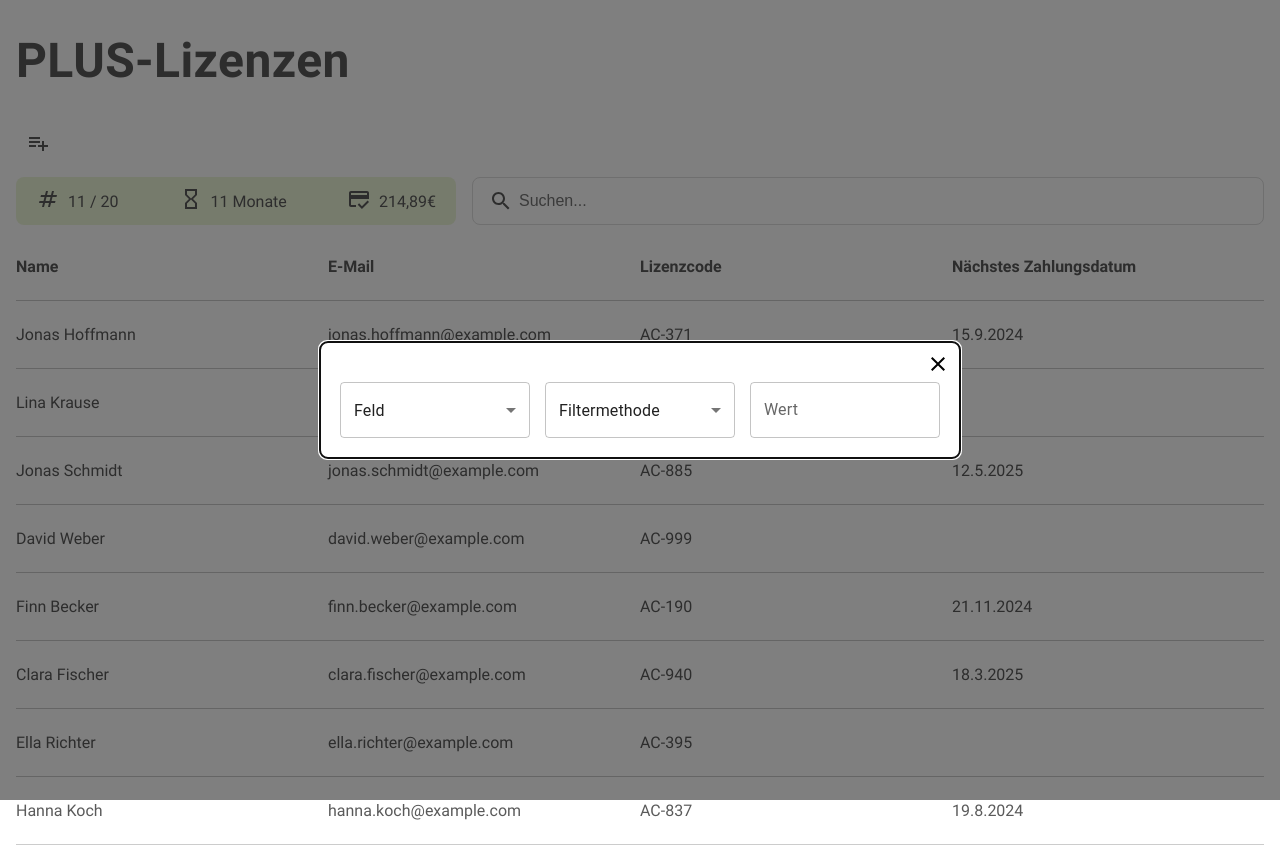
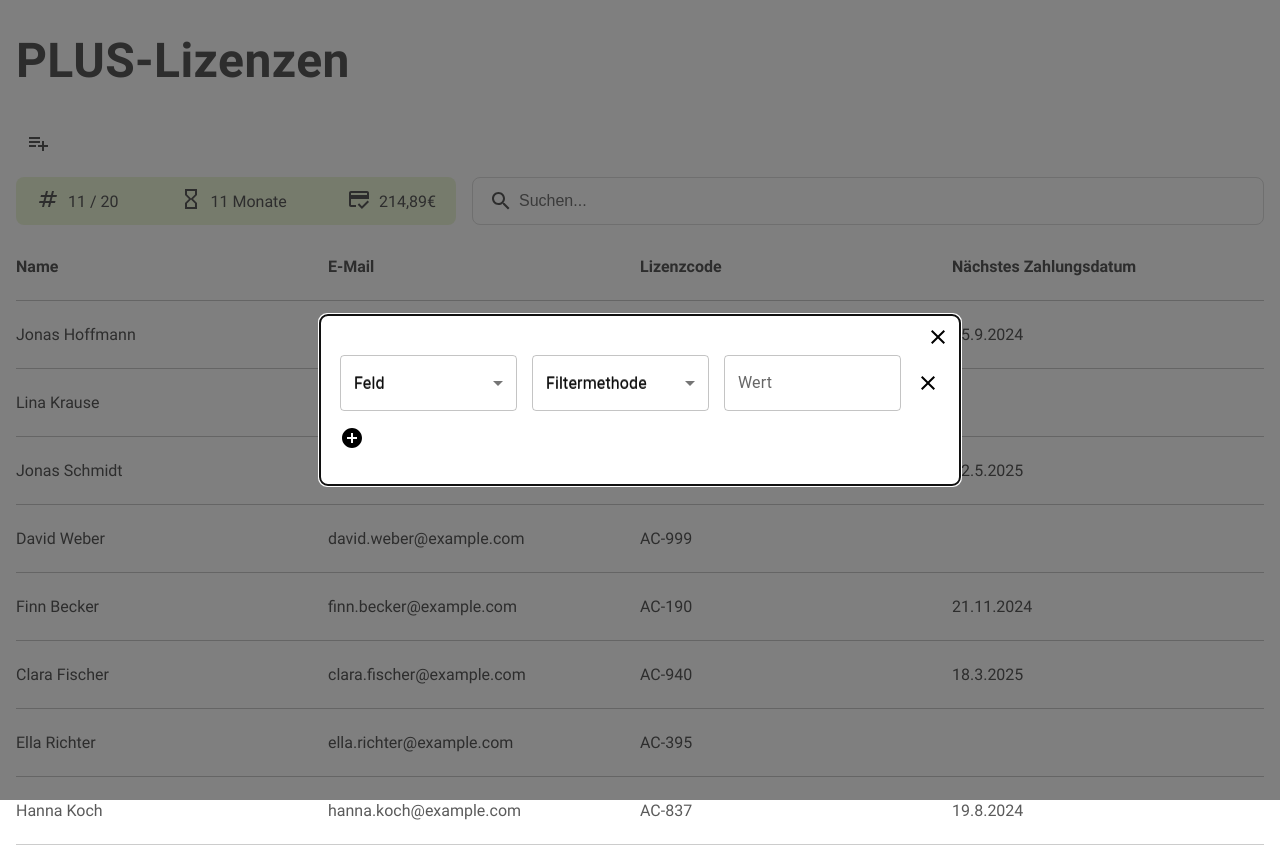
Before and after one commit to claraw-19/plus, a Next.js app: page / in a window 1280 px wide. Both pictures are taken after a click on the icon 38 px from the left and 143 px from the top of the page. Built offline with nearby package versions, Linux system fonts and the light colour scheme.

Commit message:
add more buttons

```diff
--- a/components/Plus/Filter.jsx
+++ b/components/Plus/Filter.jsx
@@ -7,12 +7,14 @@ import Select from "@mui/material/Select";
 import ClearIcon from "@mui/icons-material/Clear";
 import PlaylistAddIcon from "@mui/icons-material/PlaylistAdd";
 import TextField from "@mui/material/TextField";
+import FormControl from "@mui/material/FormControl";
+import InputLabel from "@mui/material/InputLabel";
+import AddCircleIcon from "@mui/icons-material/AddCircle";
 
 const Styled = {
   PlaylistAddIcon: styled(PlaylistAddIcon)`
     font-size: 2rem;
     padding: 10px;
-
     cursor: pointer;
     &:hover {
       border-radius: 100%;
@@ -24,6 +26,7 @@ const Styled = {
     display: flex;
     gap: 15px;
     margin-top: 20px;
+    align-items: center;
   `,
 
   ModalContent: styled(Box)`
@@ -48,6 +51,17 @@ const Styled = {
     font-size: 1.2rem;
     cursor: pointer;
   `,
+
+  ClearFilterIcon: styled(ClearIcon)`
+    font-size: 1.2rem;
+    cursor: pointer;
+  `,
+
+  AddCircleIcon: styled(AddCircleIcon)`
+    font-size: 2rem;
+    cursor: pointer;
+    padding: 15px 0;
+  `,
 };
 
 export default function Filter() {
@@ -70,11 +84,12 @@ export default function Filter() {
       <Modal open={isOpen} onClose={handleClose}>
         <Styled.ModalContent>
           <Styled.InputContainer>
+            <FormControl fullWidth>
+              <InputLabel>Feld</InputLabel>
               <Select
                 value={field}
                 onChange={(e) => setField(e.target.value)}
                 displayEmpty
-              fullWidth
               >
                 <MenuItem value="" disabled style={{ display: "none" }}>
                   Feld
@@ -83,11 +98,14 @@ export default function Filter() {
                 <MenuItem value="Email">Email</MenuItem>
                 <MenuItem value="Status">Status</MenuItem>
               </Select>
+            </FormControl>
+
+            <FormControl fullWidth>
+              <InputLabel>Filtermethode</InputLabel>
               <Select
                 value={filterMethod}
                 onChange={(e) => setFilterMethod(e.target.value)}
                 displayEmpty
-              fullWidth
               >
                 <MenuItem value="" disabled style={{ display: "none" }}>
                   Filtermethode
@@ -96,6 +114,8 @@ export default function Filter() {
                 <MenuItem value="contains">Enthält</MenuItem>
                 <MenuItem value="startsWith">Beginnt mit</MenuItem>
               </Select>
+            </FormControl>
+
             <TextField
               label="Wert"
               variant="outlined"
@@ -103,7 +123,9 @@ export default function Filter() {
               onChange={(e) => setValue(e.target.value)}
               fullWidth
             />
+            <Styled.ClearFilterIcon />
           </Styled.InputContainer>
+          <Styled.AddCircleIcon />
           <Styled.ClearPopupIcon onClick={handleClose} />
         </Styled.ModalContent>
       </Modal>
```
Lines whose indentation alone changed are shown as unchanged.
